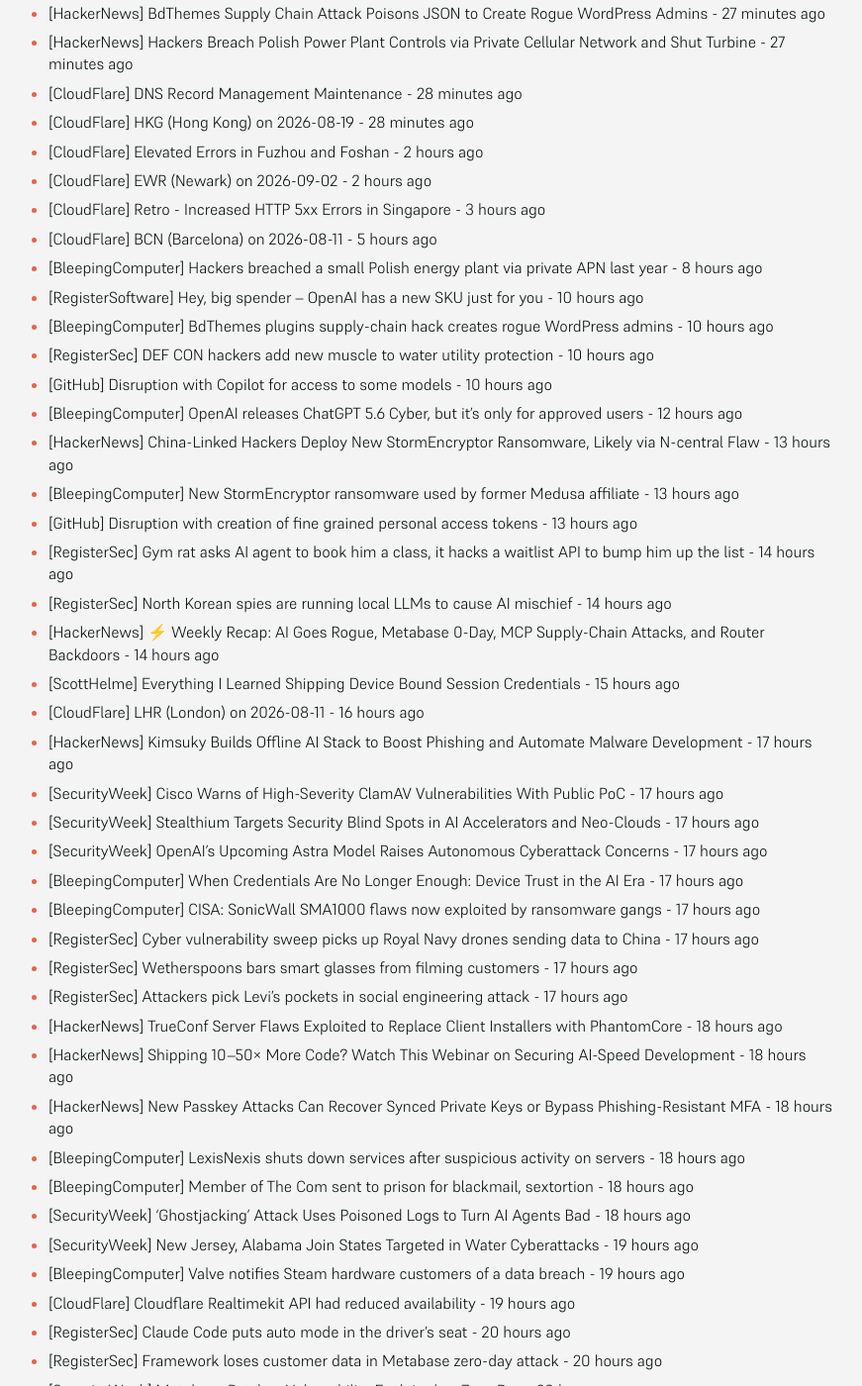
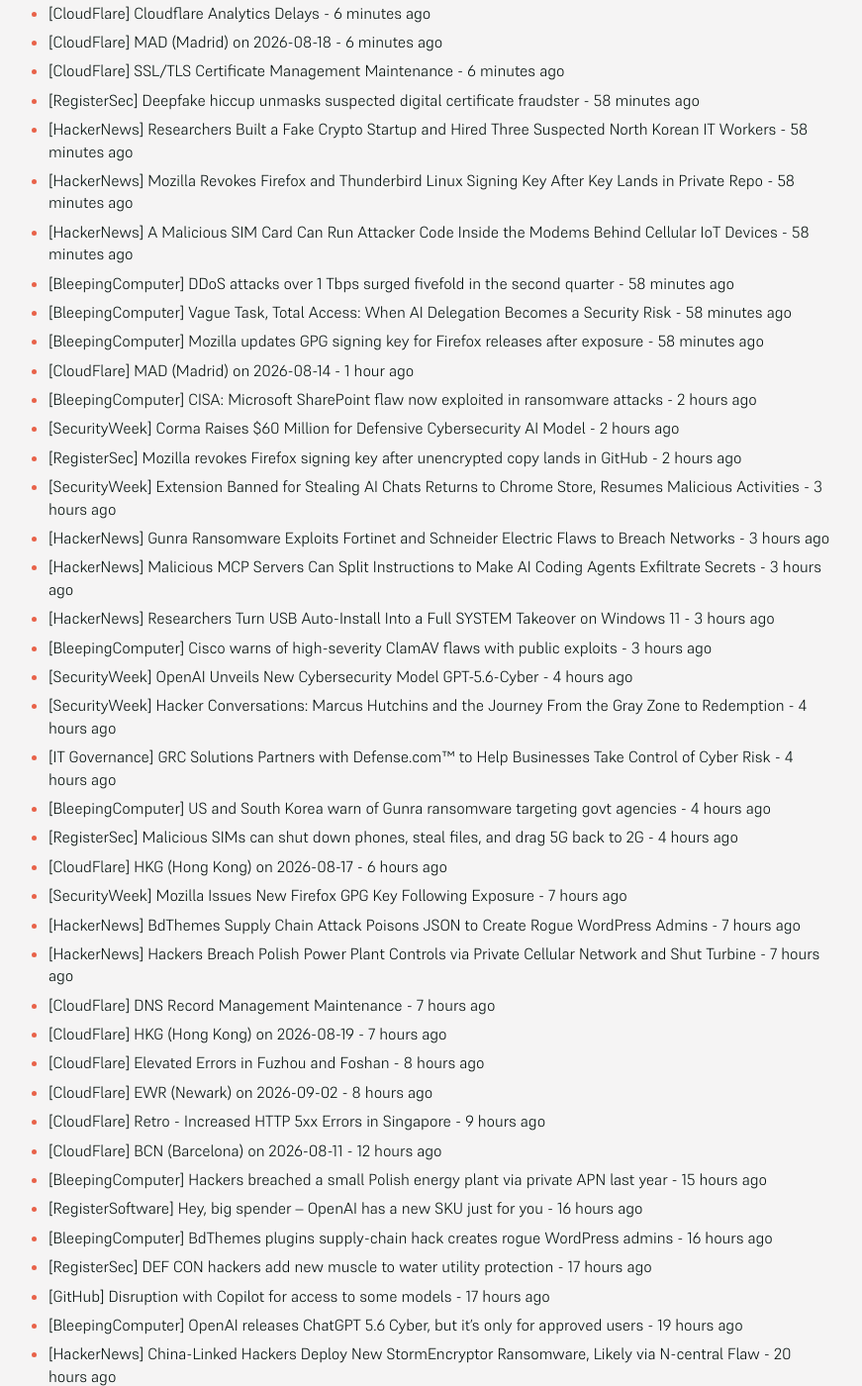
Before and after one commit to SecOpsNews/news, a Jekyll site: the page built from index.md, in a window 1280 px wide and 1400 px high, scrolled down 302 px. Shown: the whole window at 99% size, without its empty margins (215-1086 px from the left). Built offline with Jekyll 4.4.1, drawn with Linux system fonts in a browser that asks for light colours; some of the changed text lies outside the part shown.

Commit message:
New Feed

```diff
--- a/index.md
+++ b/index.md
@@ -9,63 +9,87 @@ description: Latest Updates
 
 <!-- SecOps start -->
 
-- [SecurityWeek] Mozilla Issues New Firefox GPG Key Following Exposure - 27 minutes ago
-- [HackerNews] BdThemes Supply Chain Attack Poisons JSON to Create Rogue WordPress Admins - 27 minutes ago
-- [HackerNews] Hackers Breach Polish Power Plant Controls via Private Cellular Network and Shut Turbine - 27 minutes ago
-- [CloudFlare] DNS Record Management Maintenance - 28 minutes ago
-- [CloudFlare] HKG (Hong Kong) on 2026-08-19 - 28 minutes ago
-- [CloudFlare] Elevated Errors in Fuzhou and Foshan - 2 hours ago
-- [CloudFlare] EWR (Newark) on 2026-09-02 - 2 hours ago
-- [CloudFlare] Retro - Increased HTTP 5xx Errors in Singapore - 3 hours ago
-- [CloudFlare] BCN (Barcelona) on 2026-08-11 - 5 hours ago
-- [BleepingComputer] Hackers breached a small Polish energy plant via private APN last year - 8 hours ago
-- [RegisterSoftware] Hey, big spender – OpenAI has a new SKU just for you - 10 hours ago
-- [BleepingComputer] BdThemes plugins supply-chain hack creates rogue WordPress admins - 10 hours ago
-- [RegisterSec] DEF CON hackers add new muscle to water utility protection - 10 hours ago
-- [GitHub] Disruption with Copilot for access to some models - 10 hours ago
-- [BleepingComputer] OpenAI releases ChatGPT 5.6 Cyber, but it's only for approved users - 12 hours ago
-- [HackerNews] China-Linked Hackers Deploy New StormEncryptor Ransomware, Likely via N-central Flaw - 13 hours ago
-- [BleepingComputer] New StormEncryptor ransomware used by former Medusa affiliate - 13 hours ago
-- [GitHub] Disruption with creation of fine grained personal access tokens - 13 hours ago
-- [RegisterSec] Gym rat asks AI agent to book him a class, it hacks a waitlist API to bump him up the list - 14 hours ago
-- [RegisterSec] North Korean spies are running local LLMs to cause AI mischief - 14 hours ago
-- [HackerNews] ⚡ Weekly Recap: AI Goes Rogue, Metabase 0-Day, MCP Supply-Chain Attacks, and Router Backdoors - 14 hours ago
-- [ScottHelme] Everything I Learned Shipping Device Bound Session Credentials - 15 hours ago
-- [CloudFlare] LHR (London) on 2026-08-11 - 16 hours ago
-- [HackerNews] Kimsuky Builds Offline AI Stack to Boost Phishing and Automate Malware Development - 17 hours ago
-- [SecurityWeek] Cisco Warns of High-Severity ClamAV Vulnerabilities With Public PoC - 17 hours ago
-- [SecurityWeek] Stealthium Targets Security Blind Spots in AI Accelerators and Neo-Clouds - 17 hours ago
-- [SecurityWeek] OpenAI’s Upcoming Astra Model Raises Autonomous Cyberattack Concerns - 17 hours ago
-- [BleepingComputer] When Credentials Are No Longer Enough: Device Trust in the AI Era - 17 hours ago
-- [BleepingComputer] CISA: SonicWall SMA1000 flaws now exploited by ransomware gangs - 17 hours ago
-- [RegisterSec] Cyber vulnerability sweep picks up Royal Navy drones sending data to China - 17 hours ago
-- [RegisterSec] Wetherspoons bars smart glasses from filming customers - 17 hours ago
-- [RegisterSec] Attackers pick Levi's pockets in social engineering attack - 17 hours ago
-- [HackerNews] TrueConf Server Flaws Exploited to Replace Client Installers with PhantomCore - 18 hours ago
-- [HackerNews] Shipping 10–50× More Code? Watch This Webinar on Securing AI-Speed Development - 18 hours ago
-- [HackerNews] New Passkey Attacks Can Recover Synced Private Keys or Bypass Phishing-Resistant MFA - 18 hours ago
-- [BleepingComputer] LexisNexis shuts down services after suspicious activity on servers - 18 hours ago
-- [BleepingComputer] Member of The Com sent to prison for blackmail, sextortion - 18 hours ago
-- [SecurityWeek] ‘Ghostjacking’ Attack Uses Poisoned Logs to Turn AI Agents Bad - 18 hours ago
-- [SecurityWeek] New Jersey, Alabama Join States Targeted in Water Cyberattacks - 19 hours ago
-- [BleepingComputer] Valve notifies Steam hardware customers of a data breach - 19 hours ago
-- [CloudFlare] Cloudflare Realtimekit API had reduced availability - 19 hours ago
-- [RegisterSec] Claude Code puts auto mode in the driver's seat - 20 hours ago
-- [RegisterSec] Framework loses customer data in Metabase zero-day attack - 20 hours ago
-- [SecurityWeek] Metabase Patches Vulnerability Exploited as Zero-Day - 20 hours ago
-- [CloudFlare] Issues with 1.1.1.1 public resolver in Tel Aviv (TLV) - 20 hours ago
-- [BleepingComputer] Critical Progress LoadMaster flaw now actively exploited in attacks - 21 hours ago
-- [SecurityWeek] CISA Urges Immediate Patching of Exploited Progress LoadMaster Vulnerability - 21 hours ago
-- [SecurityWeek] Novel Private APN Pivot Let Hackers Sabotage Second Polish Energy Facility - 21 hours ago
-- [SecurityWeek] Corporate Data Stolen in Levi Strauss Cyberattack - 23 hours ago
-- [HackerNews] Solidity Pro VS Code Extensions Steal Crypto Wallets, API Keys, and Credentials - 23 hours ago
-- [RegisterSoftware] Demoralized developer's desperate hack came back to haunt him on LinkedIn - 23 hours ago
+- [CloudFlare] Increase in Connectivity errors in London, UK - 6 minutes ago
+- [CloudFlare] Cloudflare Analytics Delays - 6 minutes ago
+- [CloudFlare] MAD (Madrid) on 2026-08-18 - 6 minutes ago
+- [CloudFlare] SSL/TLS Certificate Management Maintenance - 6 minutes ago
+- [RegisterSec] Deepfake hiccup unmasks suspected digital certificate fraudster - 58 minutes ago
+- [HackerNews] Researchers Built a Fake Crypto Startup and Hired Three Suspected North Korean IT Workers - 58 minutes ago
+- [HackerNews] Mozilla Revokes Firefox and Thunderbird Linux Signing Key After Key Lands in Private Repo - 58 minutes ago
+- [HackerNews] A Malicious SIM Card Can Run Attacker Code Inside the Modems Behind Cellular IoT Devices - 58 minutes ago
+- [BleepingComputer] DDoS attacks over 1 Tbps surged fivefold in the second quarter - 58 minutes ago
+- [BleepingComputer] Vague Task, Total Access: When AI Delegation Becomes a Security Risk - 58 minutes ago
+- [BleepingComputer] Mozilla updates GPG signing key for Firefox releases after exposure - 58 minutes ago
+- [CloudFlare] MAD (Madrid) on 2026-08-14 - 1 hour ago
+- [BleepingComputer] CISA: Microsoft SharePoint flaw now exploited in ransomware attacks - 2 hours ago
+- [SecurityWeek] Corma Raises $60 Million for Defensive Cybersecurity AI Model - 2 hours ago
+- [RegisterSec] Mozilla revokes Firefox signing key after unencrypted copy lands in GitHub - 2 hours ago
+- [SecurityWeek] Extension Banned for Stealing AI Chats Returns to Chrome Store, Resumes Malicious Activities - 3 hours ago
+- [HackerNews] Gunra Ransomware Exploits Fortinet and Schneider Electric Flaws to Breach Networks - 3 hours ago
+- [HackerNews] Malicious MCP Servers Can Split Instructions to Make AI Coding Agents Exfiltrate Secrets - 3 hours ago
+- [HackerNews] Researchers Turn USB Auto-Install Into a Full SYSTEM Takeover on Windows 11 - 3 hours ago
+- [BleepingComputer] Cisco warns of high-severity ClamAV flaws with public exploits - 3 hours ago
+- [SecurityWeek] OpenAI Unveils New Cybersecurity Model GPT-5.6-Cyber - 4 hours ago
+- [SecurityWeek] Hacker Conversations: Marcus Hutchins and the Journey From the Gray Zone to Redemption - 4 hours ago
+- [IT Governance] GRC Solutions Partners with Defense.com™ to Help Businesses Take Control of Cyber Risk - 4 hours ago
+- [BleepingComputer] US and South Korea warn of Gunra ransomware targeting govt agencies - 4 hours ago
+- [RegisterSec] Malicious SIMs can shut down phones, steal files, and drag 5G back to 2G - 4 hours ago
+- [CloudFlare] HKG (Hong Kong) on 2026-08-17 - 6 hours ago
+- [SecurityWeek] Mozilla Issues New Firefox GPG Key Following Exposure - 7 hours ago
+- [HackerNews] BdThemes Supply Chain Attack Poisons JSON to Create Rogue WordPress Admins - 7 hours ago
+- [HackerNews] Hackers Breach Polish Power Plant Controls via Private Cellular Network and Shut Turbine - 7 hours ago
+- [CloudFlare] DNS Record Management Maintenance - 7 hours ago
+- [CloudFlare] HKG (Hong Kong) on 2026-08-19 - 7 hours ago
+- [CloudFlare] Elevated Errors in Fuzhou and Foshan - 8 hours ago
+- [CloudFlare] EWR (Newark) on 2026-09-02 - 8 hours ago
+- [CloudFlare] Retro - Increased HTTP 5xx Errors in Singapore - 9 hours ago
+- [CloudFlare] BCN (Barcelona) on 2026-08-11 - 12 hours ago
+- [BleepingComputer] Hackers breached a small Polish energy plant via private APN last year - 15 hours ago
+- [RegisterSoftware] Hey, big spender – OpenAI has a new SKU just for you - 16 hours ago
+- [BleepingComputer] BdThemes plugins supply-chain hack creates rogue WordPress admins - 16 hours ago
+- [RegisterSec] DEF CON hackers add new muscle to water utility protection - 17 hours ago
+- [GitHub] Disruption with Copilot for access to some models - 17 hours ago
+- [BleepingComputer] OpenAI releases ChatGPT 5.6 Cyber, but it's only for approved users - 19 hours ago
+- [HackerNews] China-Linked Hackers Deploy New StormEncryptor Ransomware, Likely via N-central Flaw - 20 hours ago
+- [BleepingComputer] New StormEncryptor ransomware used by former Medusa affiliate - 20 hours ago
+- [GitHub] Disruption with creation of fine grained personal access tokens - 20 hours ago
+- [RegisterSec] Gym rat asks AI agent to book him a class, it hacks a waitlist API to bump him up the list - 21 hours ago
+- [RegisterSec] North Korean spies are running local LLMs to cause AI mischief - 21 hours ago
+- [HackerNews] ⚡ Weekly Recap: AI Goes Rogue, Metabase 0-Day, MCP Supply-Chain Attacks, and Router Backdoors - 21 hours ago
+- [ScottHelme] Everything I Learned Shipping Device Bound Session Credentials - 22 hours ago
+- [CloudFlare] LHR (London) on 2026-08-11 - 23 hours ago
+- [HackerNews] Kimsuky Builds Offline AI Stack to Boost Phishing and Automate Malware Development - 1 day ago
+- [SecurityWeek] Cisco Warns of High-Severity ClamAV Vulnerabilities With Public PoC - 1 day ago
+- [SecurityWeek] Stealthium Targets Security Blind Spots in AI Accelerators and Neo-Clouds - 1 day ago
+- [SecurityWeek] OpenAI’s Upcoming Astra Model Raises Autonomous Cyberattack Concerns - 1 day ago
+- [BleepingComputer] When Credentials Are No Longer Enough: Device Trust in the AI Era - 1 day ago
+- [BleepingComputer] CISA: SonicWall SMA1000 flaws now exploited by ransomware gangs - 1 day ago
+- [RegisterSec] Cyber vulnerability sweep picks up Royal Navy drones sending data to China - 1 day ago
+- [RegisterSec] Wetherspoons bars smart glasses from filming customers - 1 day ago
+- [RegisterSec] Attackers pick Levi's pockets in social engineering attack - 1 day ago
+- [HackerNews] TrueConf Server Flaws Exploited to Replace Client Installers with PhantomCore - 1 day ago
+- [HackerNews] Shipping 10–50× More Code? Watch This Webinar on Securing AI-Speed Development - 1 day ago
+- [HackerNews] New Passkey Attacks Can Recover Synced Private Keys or Bypass Phishing-Resistant MFA - 1 day ago
+- [BleepingComputer] LexisNexis shuts down services after suspicious activity on servers - 1 day ago
+- [BleepingComputer] Member of The Com sent to prison for blackmail, sextortion - 1 day ago
+- [SecurityWeek] ‘Ghostjacking’ Attack Uses Poisoned Logs to Turn AI Agents Bad - 1 day ago
+- [SecurityWeek] New Jersey, Alabama Join States Targeted in Water Cyberattacks - 1 day ago
+- [BleepingComputer] Valve notifies Steam hardware customers of a data breach - 1 day ago
+- [CloudFlare] Cloudflare Realtimekit API had reduced availability - 1 day ago
+- [RegisterSec] Claude Code puts auto mode in the driver's seat - 1 day ago
+- [RegisterSec] Framework loses customer data in Metabase zero-day attack - 1 day ago
+- [SecurityWeek] Metabase Patches Vulnerability Exploited as Zero-Day - 1 day ago
+- [CloudFlare] Issues with 1.1.1.1 public resolver in Tel Aviv (TLV) - 1 day ago
+- [BleepingComputer] Critical Progress LoadMaster flaw now actively exploited in attacks - 1 day ago
+- [SecurityWeek] CISA Urges Immediate Patching of Exploited Progress LoadMaster Vulnerability - 1 day ago
+- [SecurityWeek] Novel Private APN Pivot Let Hackers Sabotage Second Polish Energy Facility - 1 day ago
+- [SecurityWeek] Corporate Data Stolen in Levi Strauss Cyberattack - 1 day ago
+- [HackerNews] Solidity Pro VS Code Extensions Steal Crypto Wallets, API Keys, and Credentials - 1 day ago
+- [RegisterSoftware] Demoralized developer's desperate hack came back to haunt him on LinkedIn - 1 day ago
 - [HackerNews] OpenAI's Next AI Model Astra Shows Cyber Performance Strong Enough to Trigger Pause - 1 day ago
 - [SecurityWeek] Critical Flaws Discovered in Belgian eID Software Used by 2 Million People - 1 day ago
 - [RegisterSec] Advertisers are trying to influence AI bots with secret ads - 1 day ago
 - [RegisterSoftware] NEC tests parking tech that only starts charging once you exit your car - 1 day ago
-- [HIBP] Alcon - 218,395 breached accounts - 1 day ago
-- [RegisterSec] Ransomware gangs skip the CEO, head straight for the 40-something IT manager - 1 day ago
 
 
 <!-- SecOps end -->
```
